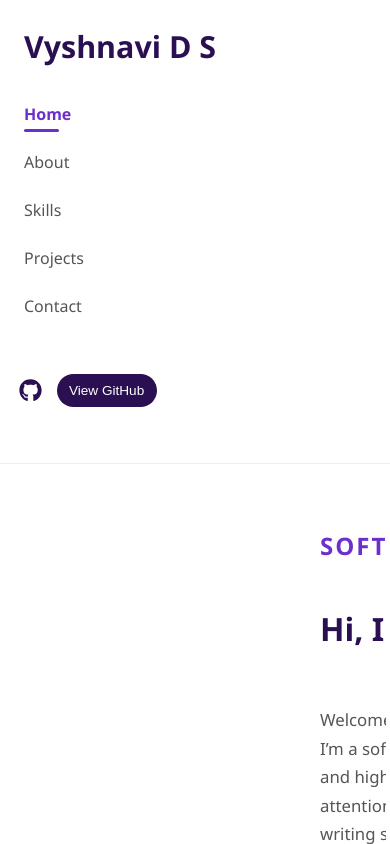
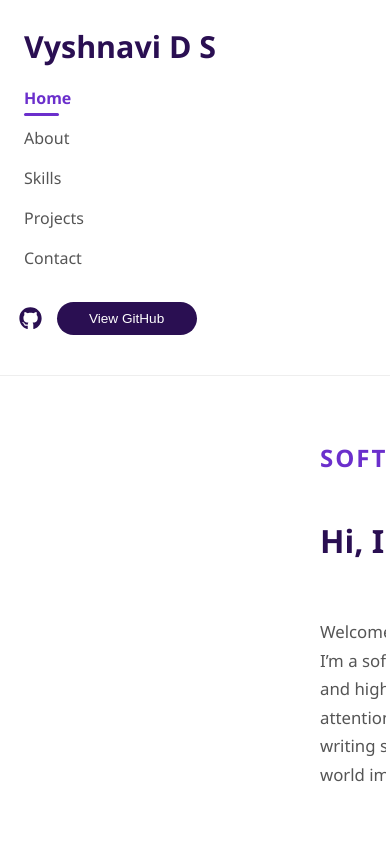
Before and after one commit to vyshnavids75-cell/portfolio, a React (Vite) app: page / in a window 390 px wide. Built offline with nearby package versions, Linux system fonts and the light colour scheme.

Commit message:
Modified Navbar styles

```diff
--- a/src/components/styles/Navbar.css
+++ b/src/components/styles/Navbar.css
@@ -96,25 +96,36 @@
 
 @media (max-width: 768px) {
   .side-navbar {
-    position: relative;
-    width: 100%;
-    height: auto;
-    padding: 1.5rem;
+    position: relative !important;
+    width: 100% !important;
+    height: auto !important;
+    min-height: auto !important;
+    padding: 1.5rem !important;
+    display: block !important;
     border-right: none;
     border-bottom: 1px solid #eee;
   }
 
   .side-navbar-links {
-    margin-top: 2rem;
+    margin-top: 1rem !important;
+    flex-grow: 0 !important;
   }
 
   .side-navbar-links li {
-    margin-bottom: 1.5rem;
+    margin-bottom: 1rem !important;
   }
 
   .side-navbar-github {
-    position: static;
-    margin-top: 2rem;
-    padding-bottom: 2rem;
+    position: relative !important;
+    bottom: auto !important;
+    left: auto !important;
+    margin-top: 2rem !important;
+    padding-bottom: 1rem;
+    display: flex !important;
+    justify-content: flex-start;
+  }
+
+  .side-navbar-button {
+    width: 140px;
   }
 }
```
